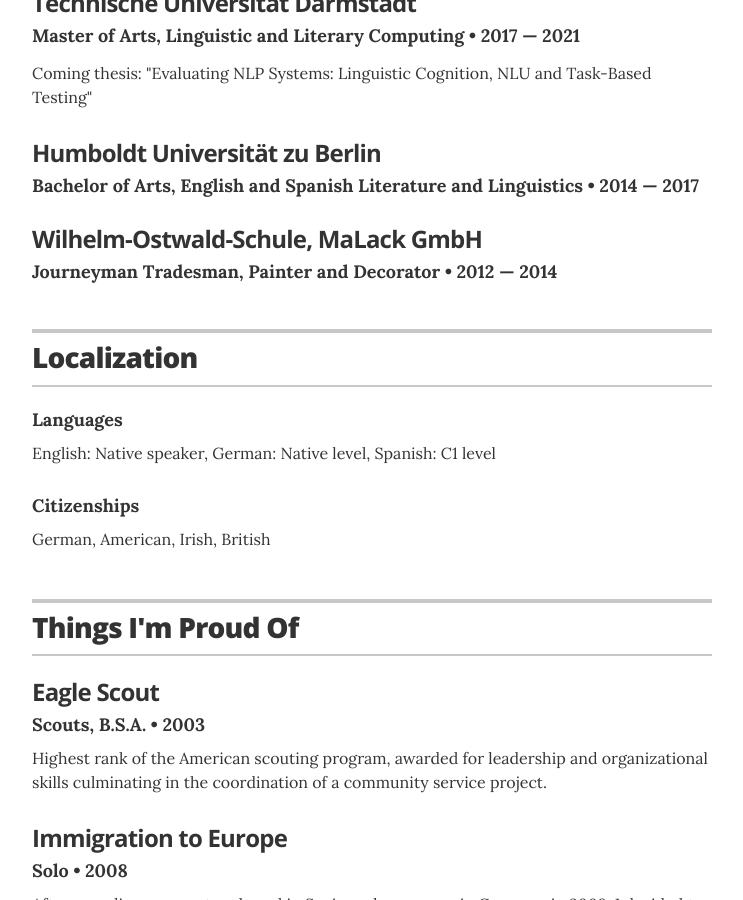
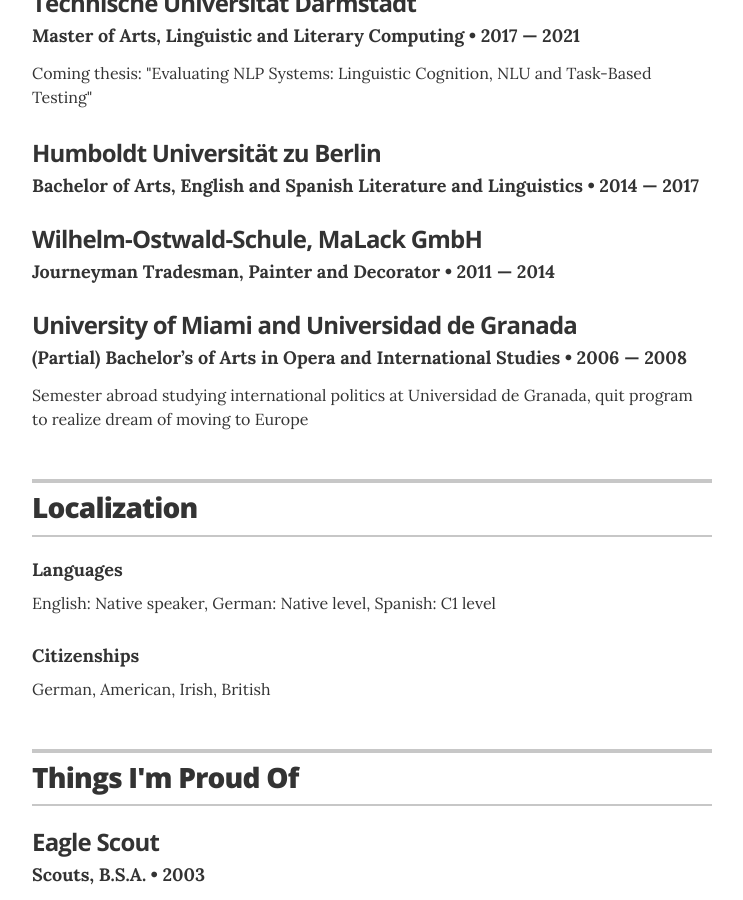
Before and after one commit to BrianInGermany/brian-profile, a Jekyll site: the page built from index.html, in a window 1280 px wide and 900 px high, scrolled down 876 px. Shown: the whole window, without its empty margins (268-1011 px from the left). Built offline with Jekyll 4.4.1, drawn with Linux system fonts in a browser that asks for light colours.

Commit message:
Update education.yml

```diff
--- a/_data/education.yml
+++ b/_data/education.yml
@@ -14,4 +14,10 @@
 
 - degree: Journeyman Tradesman, Painter and Decorator
   uni: Wilhelm-Ostwald-Schule, MaLack GmbH
-  year: 2012 &mdash; 2014
+  year: 2011 &mdash; 2014
+
+
+- degree: (Partial) Bachelor’s of Arts in Opera and International Studies
+  uni: University of Miami and Universidad de Granada
+  year: 2006 &mdash; 2008
+  summary: Semester abroad studying international politics at Universidad de Granada, quit program to realize dream of moving to Europe
```
